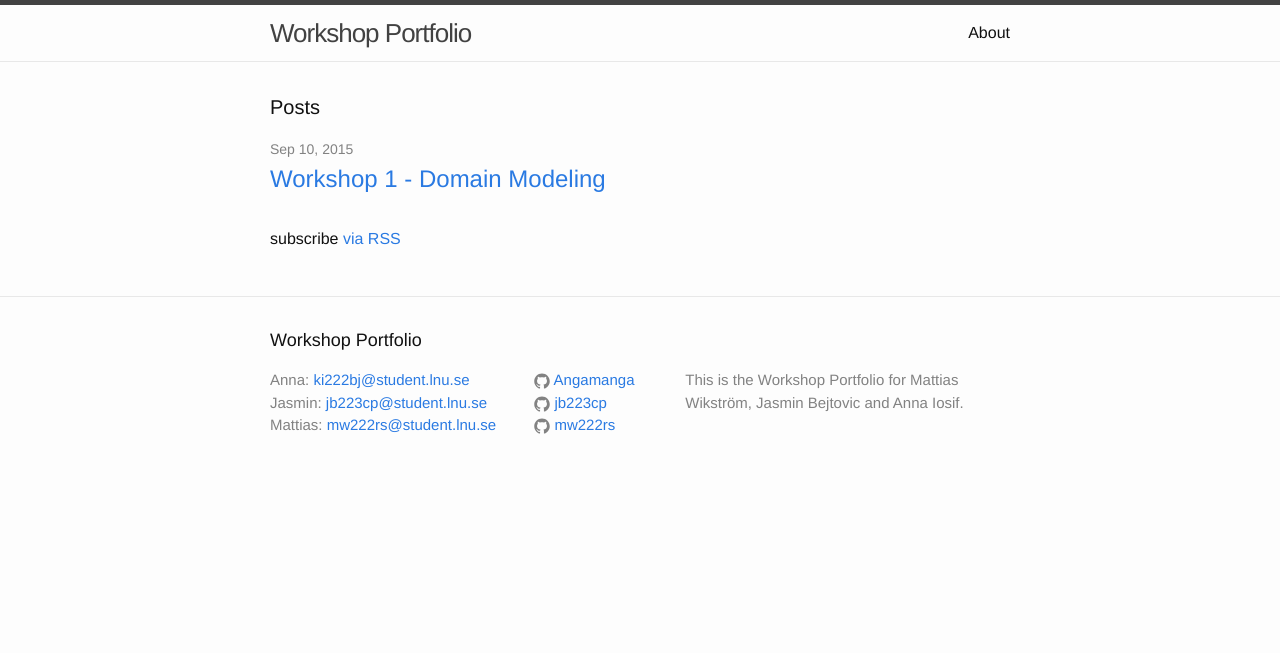
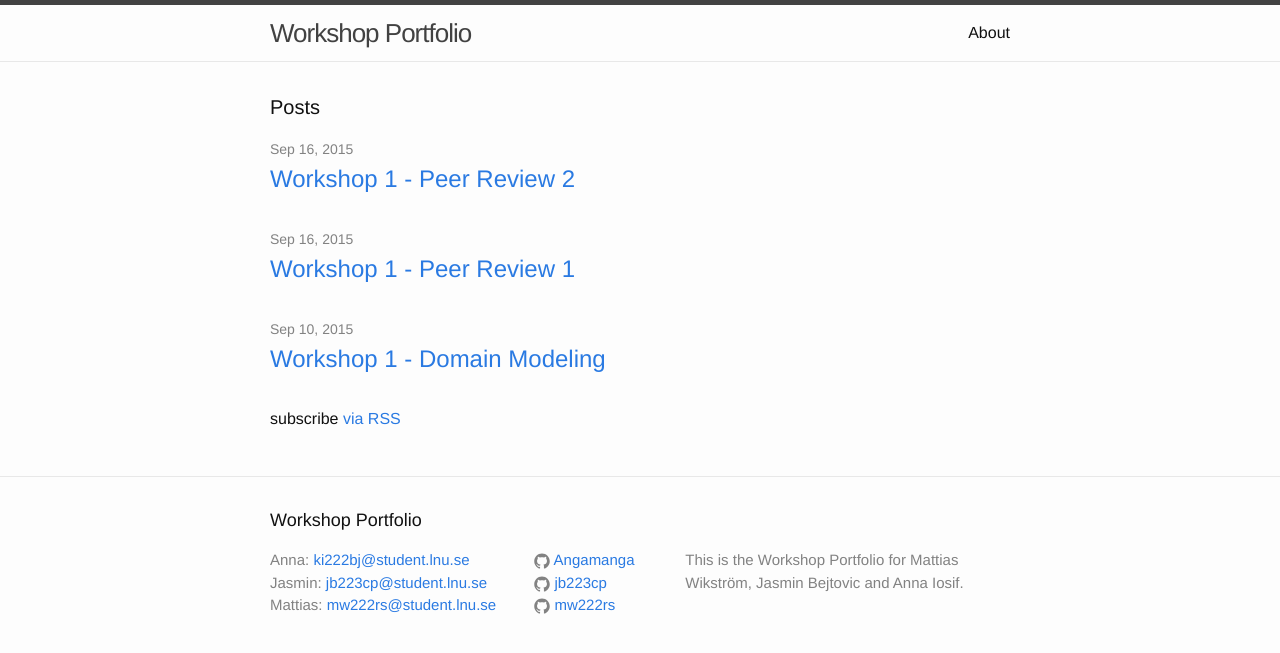
Before and after one commit to fyrkant/1DV607-WorkshopPortfolio, a Jekyll site: the page built from index.html, in a window 1280 px wide. Shown: the top 653 px of the page. Built offline with Jekyll 4.4.1, drawn with Linux system fonts in a browser that asks for light colours; part of the change alters nothing that is shown.

Commit message:
peer reviews

```diff
--- a/_config.yml
+++ b/_config.yml
@@ -15,7 +15,6 @@ github_usernames:
 # Build settings
 markdown: kramdown
 
-
 contacts:
   Anna: ki222bj@student.lnu.se
   Jasmin: jb223cp@student.lnu.se
--- /dev/null
+++ b/_posts/2015-09-16-peerreview1.md
@@ -0,0 +1,33 @@
+---
+layout: post
+title:  "Workshop 1 - Peer Review 1"
+date:   2015-09-16 11:30:00
+categories: 1dv607
+---
+
+Peer review regarding Daniel Nilssons groups domain model. ([Link](https://github.com/danielnilsson9/1DV607))
+
+## As a developer would the model help you and why/why not?
+Yes, it would. The model describes both the real-world classes and relationships as well as some parts of a future system (for example the user classes/relationships). The real-world is well described and it is probably possible for a non-expert to understand the situation and problems to be solved.  However, when adding parts that belongs to a future software in this stage, there is a risk that wrong decisions are being made that affect the future system negatively.
+
+## Do you think a domain expert (for example the Secretary) would understand the model why/why not?
+Perhaps the model is a bit too software oriented to be easily understood by a domain model. While real-world concepts such as Member, Boat and Berth are shown with their real world relationships some software specific concepts are also shown which makes the model a bit hard to understand.
+
+For example:
+* What is a User and a UserRegister in the real world?
+* How is a User different from a Member?
+* What is a CalendarEventList in the real world, is it not in fact part of the calendar?
+
+## What are the strong points of the model, what do you think is really good and why?
+It is easy understandable. Use of attributes are excellent. The model use good UML notation. The model contains good relationships between different roles (member, secretary). Associations are clearly shown with relationships and not attributes.
+
+## What are the weaknesses of the model, what do you think should be changed and why?
+It is more suitable for developers then for domain experts. For example, the domain expert could have some problems to understand what is the user’s role in the model. The part about payment is unclear. There is an attribute “cost” for BerthDescriptor, but it is not clear how the membership is determinated. Instead of BoatSize, maybe the better option would be to use BoatDescription and the size as an attribute of BoatDescription.
+As stated by Larman (1, p.160), most attributes types should be of as primitive data types, such as numbers and booleans. The type BoatType as an attribute of Boat object is a complex domain concept.
+
+## Do you think the model has passed the grade 2 (passing grade) criteria?
+Yes, it has! Maybe something about updating the membership fee should be added to the model (3. Use Case 4.6 Register boat).
+
+### References:
+1. Larman C. Applying UML and Patterns 3rd Ed, 2005, ISBN: 0131489062
+1. Ohlsson T. Problem description. Workshop 1. Available at: https://coursepress.lnu.se/kurs/objektorienterad-analys-och-design-med-uml/workshops-2/workshop-1-domain-modeling/problem-description/. (Accessed: 2015-09-16)
--- /dev/null
+++ b/_posts/2015-09-16-peerreview2.md
@@ -0,0 +1,34 @@
+---
+layout: post
+title:  "Workshop 1 - Peer Review 2"
+date:   2015-09-16 11:30:00
+categories: 1dv607
+---
+Peer review regarding Adam Österlunds groups domain model. ([Link](https://github.com/ao222qc/1DV607_Workshops/blob/master/Workshop%201/domainmodeluppgift1.png) )
+
+## As a developer would the model help you and why/why not?
+No it would not. As stated by Larman (1, p.9), a domain model should be a visualization of the concepts from the real world domain - NOT a description of software objects. Looking at this model as a map over the organization does not help me as a developer.
+
+## Do you think a domain expert (for example the Secretary) would understand the model why/why not?
+No, important relationships and classes are missing, for example there is no relationship between secretary and member, it is not possible to understand the secretarys role in assigning berths to new boats.
+
+Examples of parts missing:
+* All payment/fee procedures are left out of the model.
+* How many boats can a member own?
+* It is not possible to understand the relationship between the calendar and the member. Are the members allowed to view the calendar?
+* How will the secretary know if two berths are close to eachother or not?
+
+
+## What are the strong points of the model, what do you think is really good and why?
+The few objects that are present are named in a correct way and the relations between them are easily understood.
+
+## What are the weaknesses of the model, what do you think should be changed and why?
+The model is too simplified, and it is not possible to see the bigger picture. It lacks many important features as the payment and the treasurer role. The model should be made with better UML notation. The relationships between some parts of the model should be done. For example the relationship between secretary and the member. That relationship is essential for understanding of real-world problem. Use relationships instead of some attributes(1. p161).
+
+
+## Do you think the model has passed the grade 2 (passing grade) criteria?
+No, it should be completed in many areas.
+
+
+References:
+1. Larman C. Applying UML and Patterns 3rd Ed, 2005, ISBN: 0131489062
```
